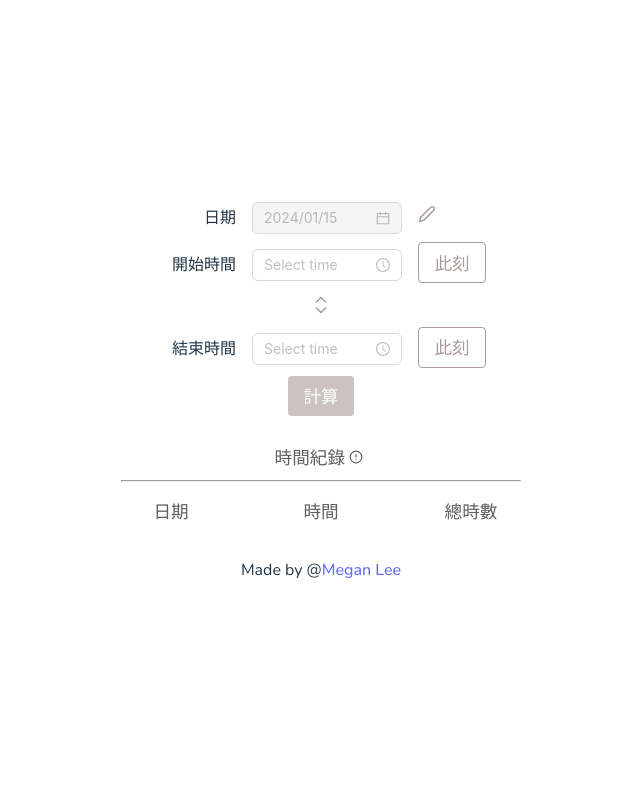
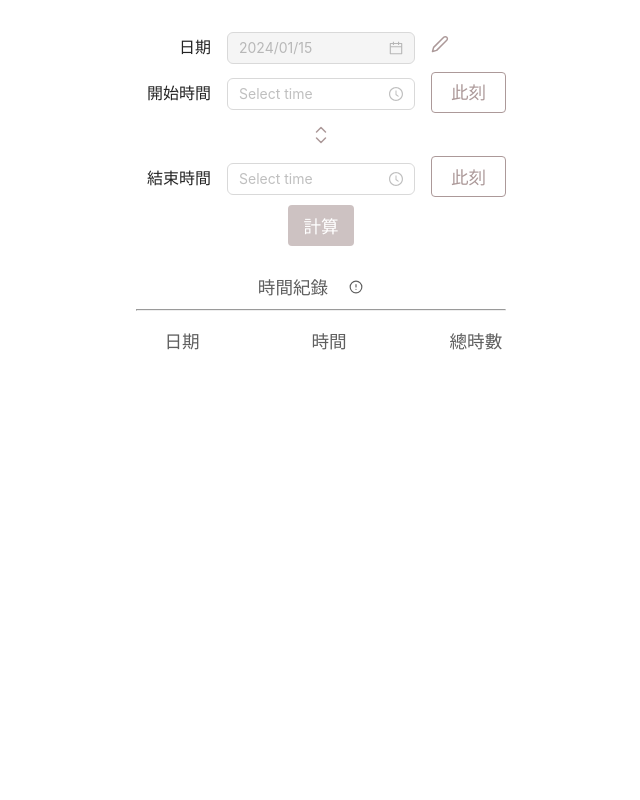
Before and after one commit to MeganxLi/time-computer, a React (Vite) app: page / in a window 1280 px wide. Shown: the top 800 px of the page, without its empty margins (319-959 px from the left). Built offline with nearby package versions, Linux system fonts and the light colour scheme.

Commit message:
:lipstick: update css

```diff
--- a/src/index.css
+++ b/src/index.css
@@ -18,11 +18,25 @@
   --color-secondary-transparency: rgba(172, 153, 153, 0.6);
 }
 
+body {
+  margin: 0;
+  display: flex;
+  place-items: center;
+  min-height: 100vh;
+}
+
 #root {
   max-width: 1280px;
+  min-height: 100vmax;
   margin: 0 auto;
   padding: 2rem;
   text-align: center;
+  display: flex;
+  flex-direction: column;
+  justify-content: space-between;
+  @media (max-width: 480px) {
+    font-size: 0.9rem;
+  }
 }
 
 a {
@@ -32,13 +46,6 @@ a {
 }
 a:hover {
   color: #535bf2;
-}
-
-body {
-  margin: 0;
-  display: flex;
-  place-items: center;
-  min-height: 100vh;
 }
 
 button {
@@ -52,6 +59,11 @@ button {
   cursor: pointer;
   transition: border-color 0.25s;
   color: #fff;
+  min-width: 3.5rem;
+  @media (max-width: 480px) {
+    font-size: 1rem;
+    padding: 0.4rem;
+  }
 }
 button:hover:not(:disabled) {
   border-color: var(--color-primary);
@@ -68,19 +80,6 @@ button.button-secondary {
   background-color: transparent;
   border: 1.5px solid var(--color-secondary);
   color: var(--color-secondary);
-}
-
-@media (prefers-color-scheme: light) {
-  :root {
-    color: #213547;
-    background-color: #ffffff;
-  }
-  a:hover {
-    color: #747bff;
-  }
-  button {
-    background-color: #f9f9f9;
-  }
 }
 
 ul,
@@ -102,12 +101,14 @@ hr {
 
   .select-time-item {
     display: grid;
-    grid-template-columns: 80px 150px 68px;
+    grid-template-columns: 1fr 2.5fr 1fr;
     align-items: baseline;
     gap: 1rem;
+    width: 100%;
     span {
       display: flex;
       justify-self: end;
+      text-align: end;
     }
   }
   .edit-date {
@@ -135,6 +136,9 @@ hr {
   .time-list-section {
     color: var(--color-primary);
     font-size: 1.1rem;
+    @media (max-width: 480px) {
+      font-size: 1rem;
+    }
   }
   .time-list-popover {
     color: var(--color-primary);
@@ -148,7 +152,8 @@ hr {
   .time-list-header,
   .time-list-item {
     display: grid;
-    grid-template-columns: 100px 200px 100px;
+    gap: 0.5rem;
+    grid-template-columns: 25% 50% 25%;
   }
   .time-list-item {
     padding-bottom: 0.45rem;
```
